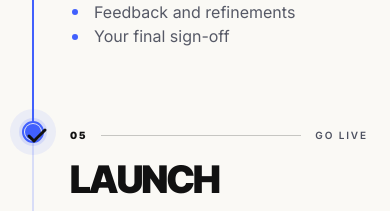
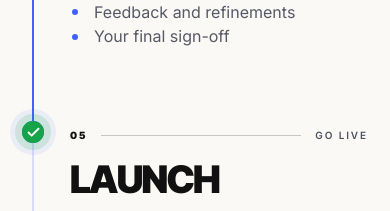
Before and after one commit to scottygfc67/bds-scott, a Next.js app: page /how-we-work in a window 390 px wide. Shown: the part 2020-2231 px from the top of the page. Built offline with nearby package versions, Linux system fonts and the light colour scheme.

Commit message:
Add green spinning completion tick to mobile timeline orb

```diff
--- a/components/landing/LandingPage.module.css
+++ b/components/landing/LandingPage.module.css
@@ -450,3 +450,50 @@
   .timelineLine { top: 118px; }
   .timelineStep .timelineNode { margin-top: 0; margin-bottom: 19px; }
 }
+
+/* Milestone-anchored progress: the orb sits exactly on the node centres. */
+@media (max-width: 1199px) {
+  .timelineProgress {
+    bottom: auto;
+    transform: none !important;
+    transition: none;
+  }
+  .timelineTravelDot {
+    display: grid;
+    place-items: center;
+    width: 22px;
+    height: 22px;
+    left: 11px;
+    z-index: 5;
+    border: 2px solid var(--blue);
+    transition: background-color .25s ease, border-color .25s ease, box-shadow .25s ease;
+  }
+  .timelineCheck {
+    width: 15px;
+    height: 15px;
+    color: #fff;
+    opacity: 0;
+    transform: rotate(-150deg) scale(.25);
+  }
+  .timelineTravelDotComplete {
+    background: #16a34a;
+    border-color: #16a34a;
+    box-shadow: 0 0 0 7px rgba(22,163,74,.14);
+    animation: timelineFinish .6s cubic-bezier(.22,1,.36,1) both;
+  }
+  .timelineTravelDotComplete .timelineCheck {
+    opacity: 1;
+    transform: rotate(0) scale(1);
+    transition: opacity .18s ease .15s, transform .55s cubic-bezier(.22,1,.36,1);
+  }
+  @keyframes timelineFinish {
+    0% { rotate: 0deg; scale: 1; }
+    50% { rotate: 200deg; scale: 1.26; }
+    100% { rotate: 360deg; scale: 1; }
+  }
+}
+@media (prefers-reduced-motion: reduce) and (max-width: 1199px) {
+  .timelineProgress { transform: none !important; }
+  .timelineTravelDotComplete { animation: none; }
+  .timelineTravelDotComplete .timelineCheck { transition: none; }
+}
```
